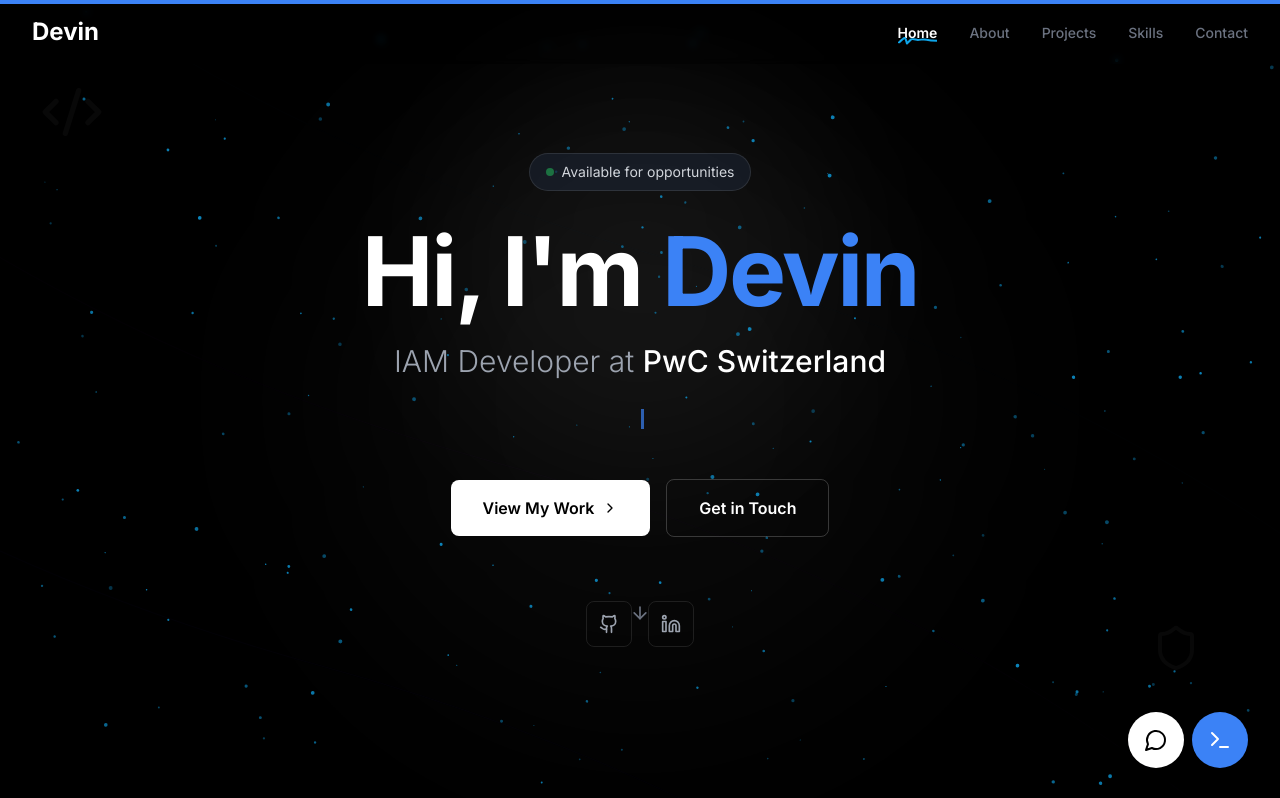
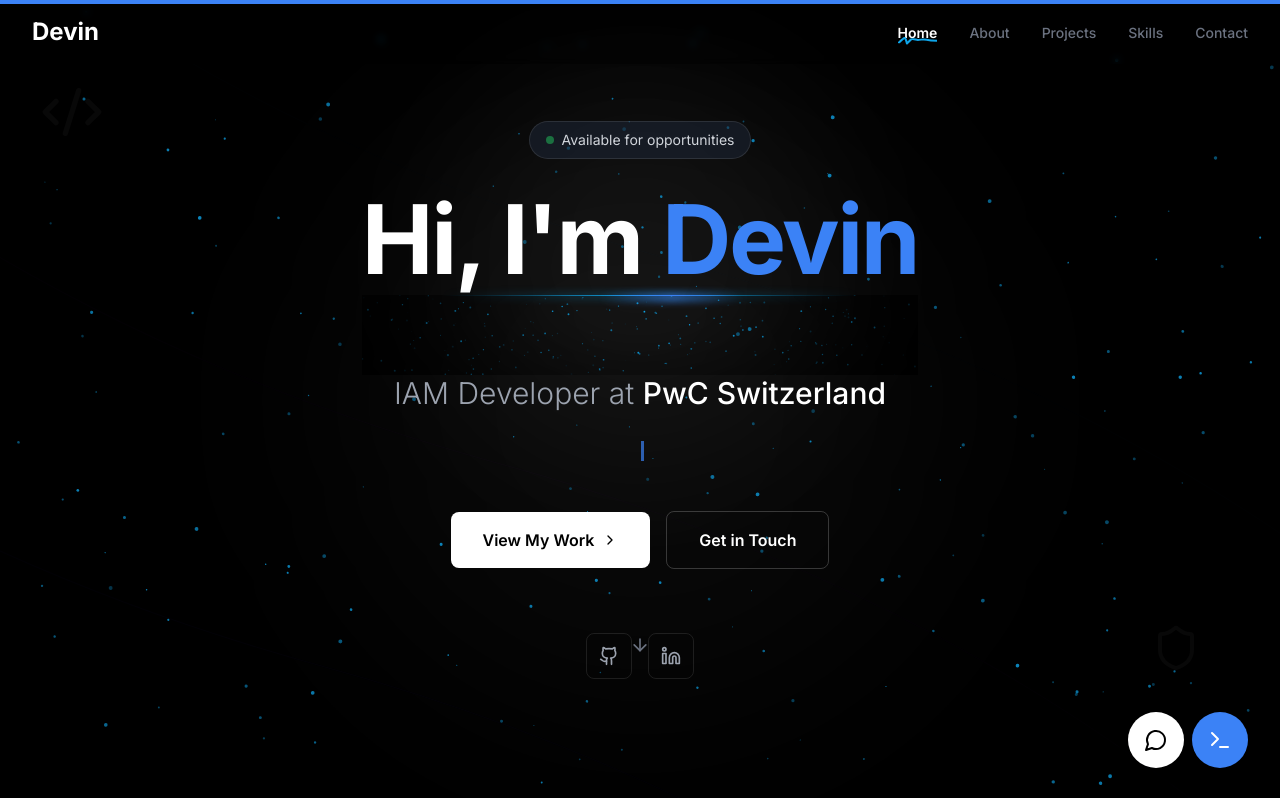
Before and after one commit to devin-voegele/portfolio, a Next.js app: page / in a window 1280 px wide. Shown: the top 798 px of the page. Built offline with nearby package versions, Linux system fonts and the light colour scheme.

Commit message:
Add sparkles effect to Hero section and update AI model to claude-sonnet-4.5

```diff
--- a/app/api/chat/route.ts
+++ b/app/api/chat/route.ts
@@ -14,18 +14,18 @@ export async function POST(request: NextRequest) {
       );
     }
 
-    console.log('Making request to OpenRouter with model: anthropic/claude-sonnet-4');
+    console.log('Making request to OpenRouter with model: anthropic/claude-sonnet-4.5');
 
     const response = await fetch('https://openrouter.ai/api/v1/chat/completions', {
       method: 'POST',
       headers: {
         'Authorization': `Bearer ${apiKey}`,
         'Content-Type': 'application/json',
-        'HTTP-Referer': 'http://localhost:3001',
+        'HTTP-Referer': 'https://devin-voegele.vercel.app',
         'X-Title': 'Devin Portfolio Chatbot',
       },
       body: JSON.stringify({
-        model: 'anthropic/claude-sonnet-4',
+        model: 'anthropic/claude-sonnet-4.5',
         messages: [
           { role: 'system', content: systemPrompt },
           ...messages.map((msg: { role: string; content: string }) => ({
--- a/components/Hero.tsx
+++ b/components/Hero.tsx
@@ -5,6 +5,7 @@ import { ArrowDown, Github, Linkedin, ChevronRight } from 'lucide-react';
 import TypewriterText from './TypewriterText';
 import FloatingIcons from './FloatingIcons';
 import StarsBackground from './StarsBackground';
+import { SparklesCore } from './ui/sparkles';
 
 export default function Hero() {
   return (
@@ -48,10 +49,27 @@ export default function Hero() {
             initial={{ opacity: 0, y: 20 }}
             animate={{ opacity: 1, y: 0 }}
             transition={{ delay: 0.6, duration: 0.8 }}
-            className="text-5xl md:text-7xl lg:text-8xl font-bold text-white mb-6 tracking-tight"
+            className="text-5xl md:text-7xl lg:text-8xl font-bold text-white mb-2 tracking-tight"
           >
             Hi, I&apos;m <span className="text-accent">Devin</span>
           </motion.h1>
+
+          {/* Sparkles Effect */}
+          <div className="w-full max-w-[40rem] mx-auto h-20 relative">
+            <div className="absolute inset-x-20 top-0 bg-gradient-to-r from-transparent via-sky-500 to-transparent h-[2px] w-3/4 blur-sm" />
+            <div className="absolute inset-x-20 top-0 bg-gradient-to-r from-transparent via-sky-500 to-transparent h-px w-3/4" />
+            <div className="absolute inset-x-60 top-0 bg-gradient-to-r from-transparent via-accent to-transparent h-[5px] w-1/4 blur-sm" />
+            <div className="absolute inset-x-60 top-0 bg-gradient-to-r from-transparent via-accent to-transparent h-px w-1/4" />
+            <SparklesCore
+              background="transparent"
+              minSize={0.4}
+              maxSize={1}
+              particleDensity={800}
+              className="w-full h-full"
+              particleColor="#0EA5E9"
+            />
+            <div className="absolute inset-0 w-full h-full bg-black [mask-image:radial-gradient(350px_200px_at_top,transparent_20%,white)]"></div>
+          </div>
 
           {/* Role */}
           <motion.h2
--- a/package.json
+++ b/package.json
@@ -18,7 +18,7 @@
     "framer-motion": "^11.0.0",
     "lucide-react": "^0.344.0",
     "maath": "^0.10.8",
-    "motion": "^12.29.2",
+    "motion": "^12.31.0",
     "next": "^16.1.6",
     "react": "^18.3.1",
     "react-dom": "^18.3.1",
```
Also changed, not shown: 1 other file (tests, documents, lock files or other folders).
